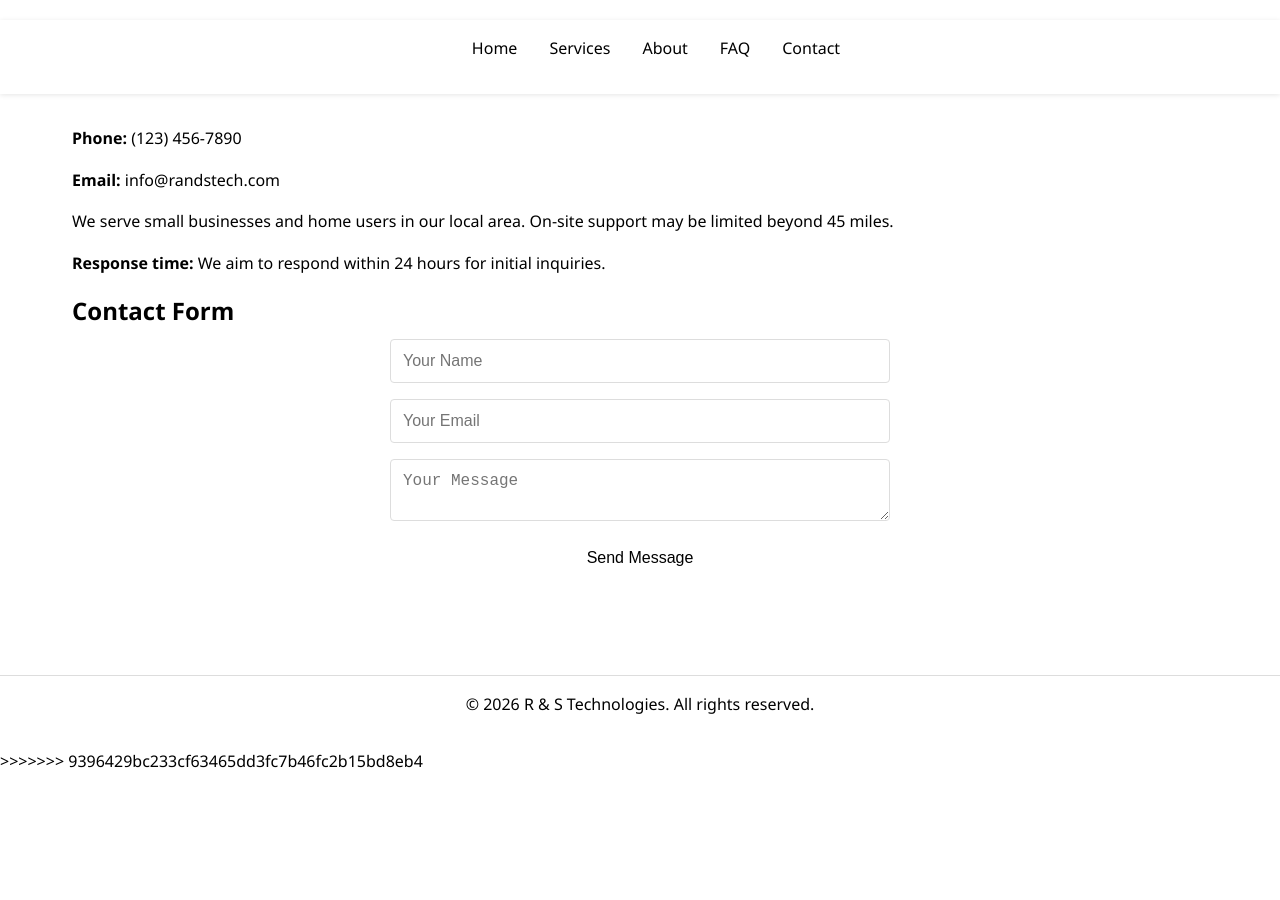
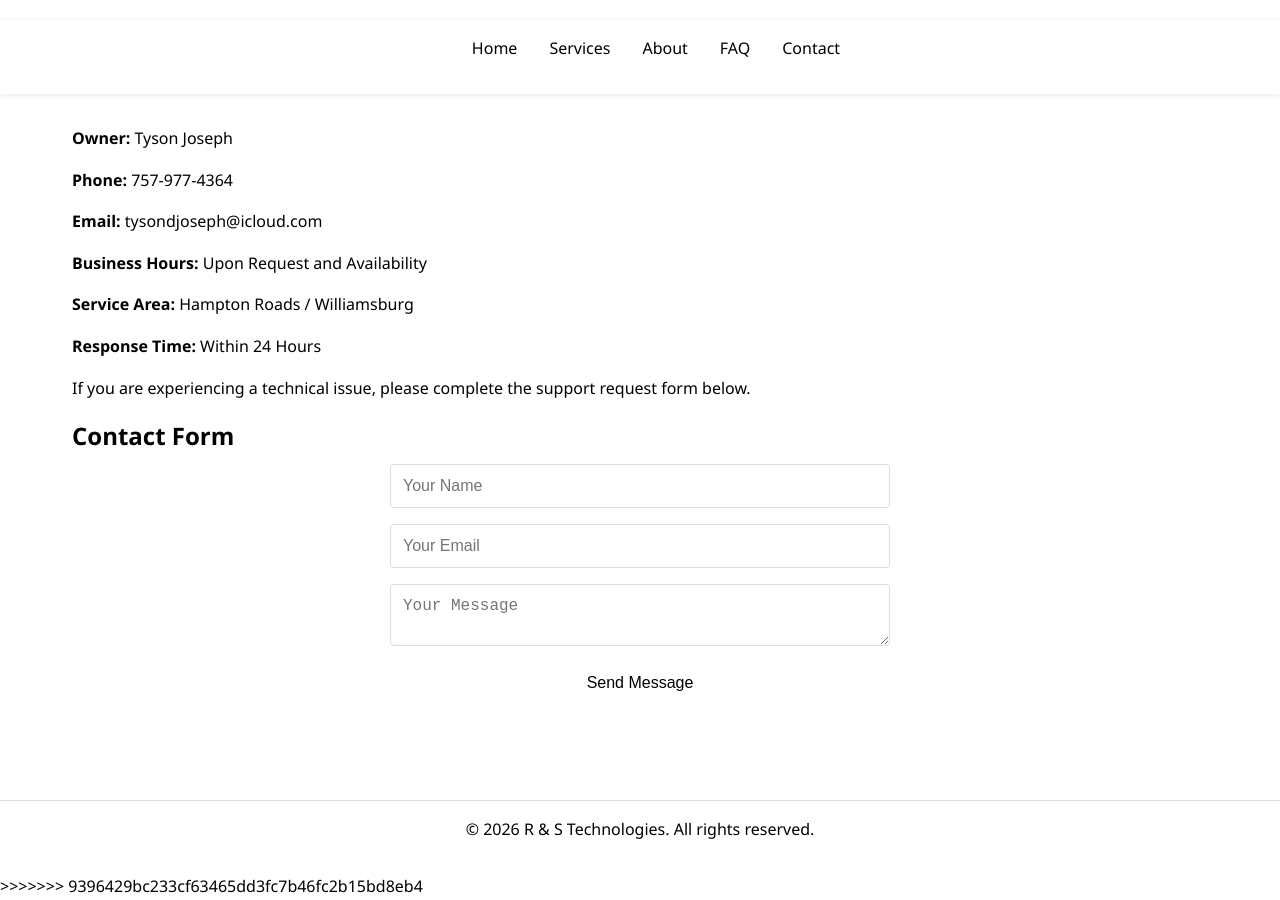
Before and after one commit to Tiggidy33/rs-tech-site, a plain HTML site: page contact.html in a window 1280 px wide. Shown: the part 1340-2240 px from the top of the page. Before the commit the page ends 2115 px from the top, so only its background shows below. Drawn offline with Linux system fonts and the light colour scheme.

Commit message:
update contact info

```diff
--- a/contact.html
+++ b/contact.html
@@ -86,10 +86,13 @@
     </nav>
     <main>
         <section>
-            <p><strong>Phone:</strong> (123) 456-7890</p>
-            <p><strong>Email:</strong> info@randstech.com</p>
-            <p>We serve small businesses and home users in our local area. On-site support may be limited beyond 45 miles.</p>
-            <p><strong>Response time:</strong> We aim to respond within 24 hours for initial inquiries.</p>
+            <p><strong>Owner:</strong> Tyson Joseph</p>
+<p><strong>Phone:</strong> 757-977-4364</p>
+<p><strong>Email:</strong> tysondjoseph@icloud.com</p>
+<p><strong>Business Hours:</strong> Upon Request and Availability</p>
+<p><strong>Service Area:</strong> Hampton Roads / Williamsburg</p>
+<p><strong>Response Time:</strong> Within 24 Hours</p>
+<p>If you are experiencing a technical issue, please complete the support request form below.</p>
             <h3>Contact Form</h3>
             <form action="#" method="post">
                 <input type="text" name="name" placeholder="Your Name" required>
```
